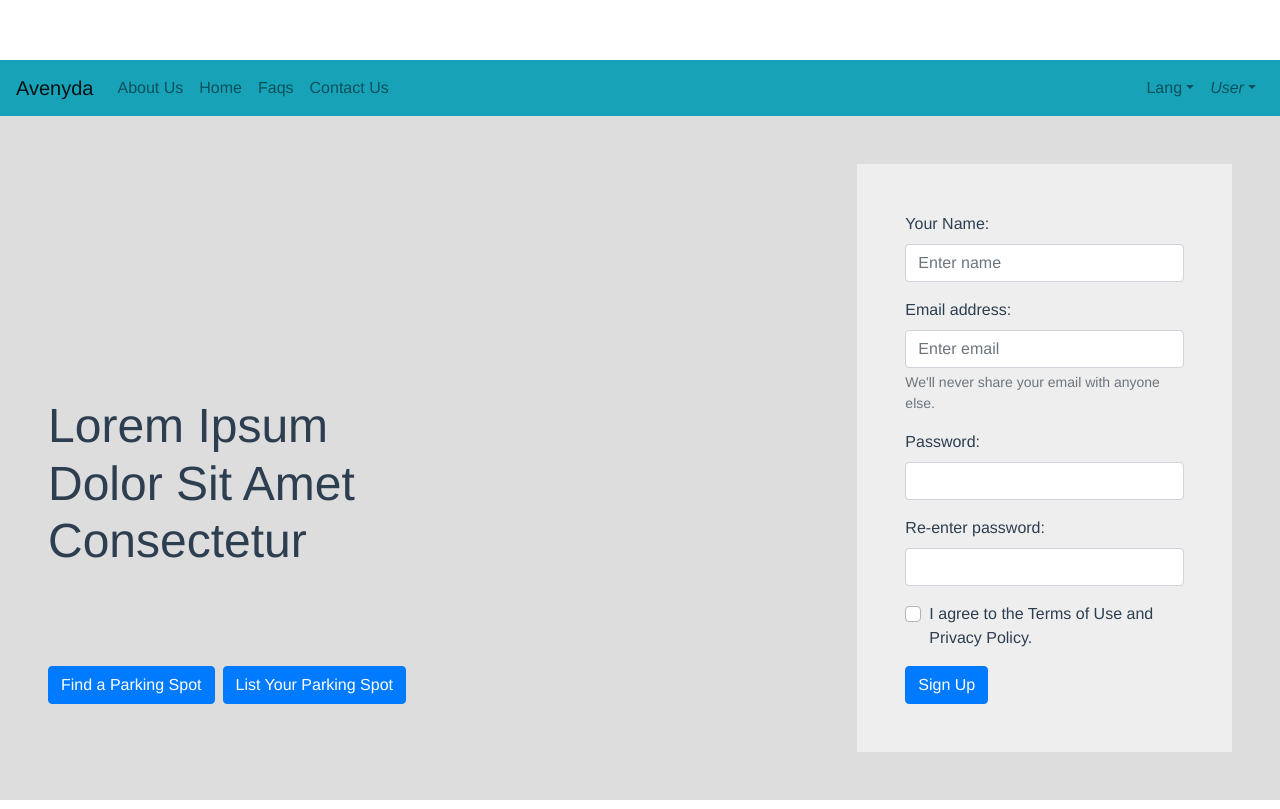
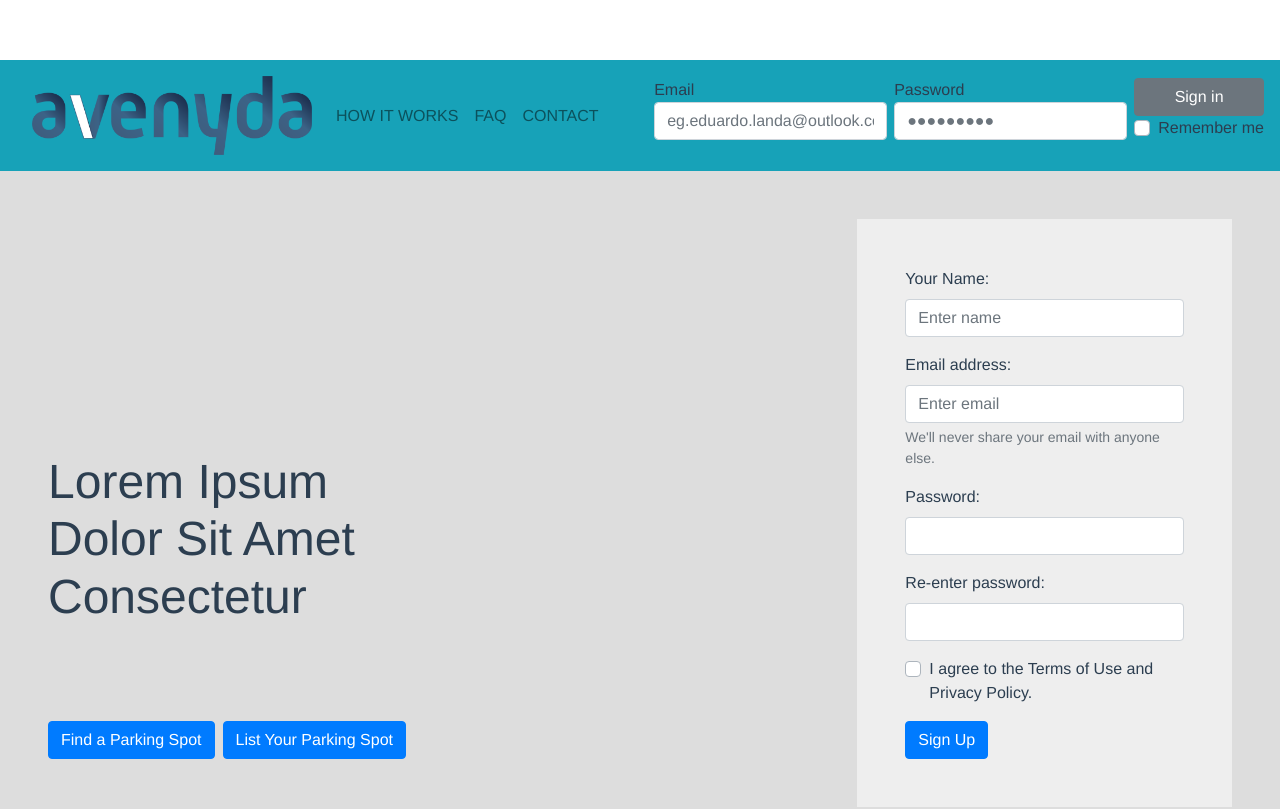
Before and after one commit to iamharmangill/langara-avenyda, a Vue app: page /#/ in a window 1280 px wide. Shown: the top 809 px of the page. Built offline with nearby package versions, Linux system fonts and the light colour scheme.

Commit message:
fix nav, fix faqs

```diff
--- a/src/components/Faqs.vue
+++ b/src/components/Faqs.vue
@@ -1,18 +1,40 @@
 <template>
 <b-container class="bv-example-row">
-    <h1>FAQS</h1>
-    <b-row>
-        <b-col>
-    <ul>
-        <li v-for="question in questions" :key="question.index">{{ question }}</li>
-    </ul>
+    <b-container class="bg-container p-4" fluid>
+      <b-row>
+        <b-col  class="text-left">
+          <div class="mb-5">
+            <h2 class="pb-5 my-5">Frequently asked questions</h2>
+          </div>
         </b-col>
         <b-col>
-    <ul>
-        <li v-for="answer in answers" :key="answer.index">{{ answer }}</li>
-    </ul>
+            <img src="../assets/automobile-faqs.jpg" alt="" class="faqs-img">
         </b-col>
-    </b-row>
+      </b-row>
+    </b-container>
+
+<b-container class="bg-container p-4" fluid>
+<b-row class="questions">
+<b-col>
+ <b-card>
+  <b-tabs pills card vertical>
+    <b-tab  v-for="question in questions" :key="question.index" v-bind:title="question" active>
+      <li v-for="answer in answers" :key="answer.index" >{{ answer }}</li>
+    </b-tab>
+  </b-tabs>
+</b-card>
+</b-col>
+<b-col>
+<b-card>
+    <h2>Coudn't find an answer in this FAQ?</h2>
+    <p>Sen us an email to question@avenyda.ca and we'll be happy to answer you!</p>
+</b-card>
+</b-col>
+
+</b-row>
+</b-container>
+
+
 </b-container>
 </template>
 
@@ -25,7 +47,7 @@ export default {
   data () {
     return {
     questions:  ['What`s Avenyda?', 'How can I log in?', 'Can I get a refund?'],
-    answers:  ['It`s a company.', 'Ask support.', 'Contact us to solve this problem.'],
+    answers:  ['It`s a company. It`s a company. It`s a company. It`s a company.s', 'Ask support.', 'Contact us to solve this problem.'],
   }
   }
 }
@@ -33,5 +55,11 @@ export default {
 
 <!-- Add "scoped" attribute to limit CSS to this component only -->
 <style scoped>
+.faqs-img{
+    width: 45vw;
+}
+.questions{
+    margin-bottom: 100px;
+}
 
 </style>
--- a/src/components/Navbar.vue
+++ b/src/components/Navbar.vue
@@ -3,38 +3,47 @@
 
   <b-navbar-toggle target="nav_collapse"></b-navbar-toggle>
 
-  <b-navbar-brand href="#">{{companyName}}</b-navbar-brand>
+    <b-nav-item @click="goHome" class="logo-nav-a">
+    <img src="../assets/logo.png" alt=""  class="logo-nav">
+    </b-nav-item>
 
   <b-collapse is-nav id="nav_collapse">
 
     <b-navbar-nav>
-      <b-nav-item href="#">About Us</b-nav-item>
-      <b-nav-item href="#" @click="goHome">Home</b-nav-item>
-      <b-nav-item href="#" @click="goFaqs">Faqs</b-nav-item>
-      <b-nav-item href="#">Contact Us</b-nav-item>
+      <b-nav-item href="#">HOW IT WORKS</b-nav-item>
+      <b-nav-item href="#" @click="goFaqs">FAQ</b-nav-item>
+      <b-nav-item href="#">CONTACT</b-nav-item>
 
     </b-navbar-nav>
 
     <!-- Right aligned nav items -->
     <b-navbar-nav class="ml-auto">
+        <div>
+        <p>Email</p>
+        <b-form-input v-model="text1"
+                  type="text"
+                  placeholder="eg.eduardo.landa@outlook.com"></b-form-input>
+        </div>
+
+        <div>
+        <p>Password</p>
+        <b-form-input v-model="text2"
+                  type="text"
+                  placeholder="●●●●●●●●●"></b-form-input>
+        </div>
+
+        <div class="SignAlign">
+        <b-button>Sign in</b-button>
+        <b-form-checkbox id="checkbox1"
+                     v-model="status"
+                     value="accepted"
+                     unchecked-value="not_accepted">
+      Remember me
+    </b-form-checkbox>
+        </div>
 
 
 
-      <b-nav-item-dropdown text="Lang" right>
-        <b-dropdown-item href="#">EN</b-dropdown-item>
-        <b-dropdown-item href="#">ES</b-dropdown-item>
-        <b-dropdown-item href="#">RU</b-dropdown-item>
-        <b-dropdown-item href="#">FA</b-dropdown-item>
-      </b-nav-item-dropdown>
-
-      <b-nav-item-dropdown right>
-        <!-- Using button-content slot -->
-        <template slot="button-content">
-          <em>User</em>
-        </template>
-        <b-dropdown-item href="#">Profile</b-dropdown-item>
-        <b-dropdown-item href="#">Signout</b-dropdown-item>
-      </b-nav-item-dropdown>
     </b-navbar-nav>
 
   </b-collapse>
@@ -48,7 +57,10 @@ export default {
     name:'Navbar',
     data(){
         return{
-            companyName:'Avenyda'
+            companyName:'Avenyda',
+            text1: '',
+            text2: '',
+            status: 'not_accepted'
         }
     },
     methods:{
@@ -67,4 +79,35 @@ export default {
     margin-top:0;
     padding-top: 0;
 }
+.ml-auto{
+display:grid;
+grid-template-columns: 1fr 1fr 1fr;
+grid-template-rows: auto auto;
+grid-column-gap: 7px;
+}
+.ml-auto p{
+    margin: 0;
+    text-align: start;
+}
+.SignAlign{
+    display: grid;
+    grid-template-rows: 1fr 1fr;
+}
+@media (min-width: 768px){
+.logo-nav{
+    width: 100%;
+}
+.logo-nav-a{
+    width: 25%;
+    list-style: none;
+}
+}
+@media (max-width: 768px){
+.logo-nav{
+    width: 25%;
+}
+.logo-nav-a{
+    list-style: none;
+}
+}
 </style>
--- /dev/null
+++ b/src/components/Profile.vue
@@ -0,0 +1,19 @@
+<template>
+    <h2>Profile</h2>
+
+</template>
+
+<script>
+export default {
+    name:'Profile',
+    data(){
+        return{
+
+        }
+    }
+}
+</script>
+
+<style>
+
+</style>
--- a/src/router/index.js
+++ b/src/router/index.js
@@ -2,6 +2,7 @@ import Vue from 'vue'
 import Router from 'vue-router'
 import Home from '@/components/Home'
 import Faqs from '@/components/Faqs'
+import Profile from '@/components/Profile'
 
 
 Vue.use(Router)
@@ -17,8 +18,12 @@ export default new Router({
       path: '/faqs',
       name: 'Faqs',
       component: Faqs
+    },
+    {
+      path: '/profile',
+      name: 'Profile',
+      component: Profile
     }
-
   ]
 })
 
```
Also changed, not shown: 2 other files (tests, documents, lock files or other folders).
